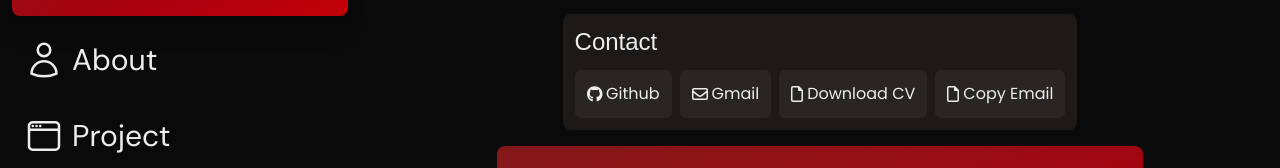
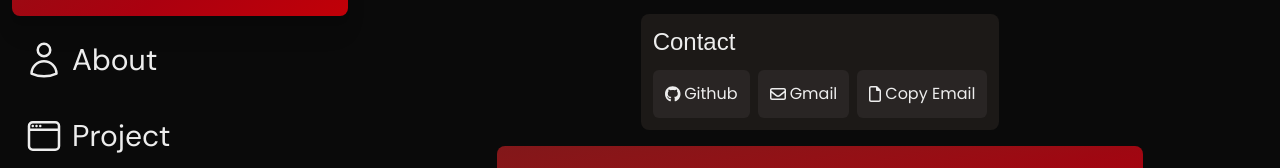
Before and after one commit to Ivaz7/portfolio-next-ivaz, a Next.js app: page /contact in a window 1280 px wide. Shown: the part 248-416 px from the top of the page. Built offline with nearby package versions, Linux system fonts and the light colour scheme; a web font is replaced by a local one.

Commit message:
remove download cv

```diff
--- a/app/component/contact/btnContactClient.tsx
+++ b/app/component/contact/btnContactClient.tsx
@@ -8,20 +8,7 @@ import clsx from "clsx";
 import { poppins } from "@/app/lib/font";
 
 export default function BtnContactClient() {
-  const [downloaded, setDownloaded] = useState(false);
   const [copied, setCopied] = useState(false);
-
-  const handleDownload = () => {
-    setDownloaded(true);
-    const link = document.createElement('a');
-    link.href = '/IvazRezaCV.pdf';
-    link.download = 'IvazRezaCV.pdf';
-    document.body.appendChild(link);
-    link.click();
-    document.body.removeChild(link);
-
-    setTimeout(() => setDownloaded(false), 2000);
-  };
 
   const handleCopyEmail = () => {
     navigator.clipboard.writeText("ivazreza@gmail.com");
@@ -31,20 +18,6 @@ export default function BtnContactClient() {
 
   return (
     <>
-      <button
-        onClick={handleDownload}
-        className="cursor-pointer p-3 bg-stone-800 rounded-md flex flex-row items-center justify-center gap-1 transition-all duration-150 ease-in-out hover:bg-stone-700"
-      >
-        {downloaded ? (
-          <CheckIcon className="w-4 h-4 text-green-400" />
-        ) : (
-          <FontAwesomeIcon icon={faFile} />
-        )}
-        <p className={clsx(poppins.className)}>
-          {downloaded ? 'Downloaded' : 'Download CV'}
-        </p>
-      </button>
-
       <button
         onClick={handleCopyEmail}
         className="cursor-pointer p-3 bg-stone-800 rounded-md flex flex-row items-center justify-center gap-1 transition-all duration-150 ease-in-out hover:bg-stone-700"
```
Also changed, not shown: 1 other file (tests, documents, lock files or other folders).
